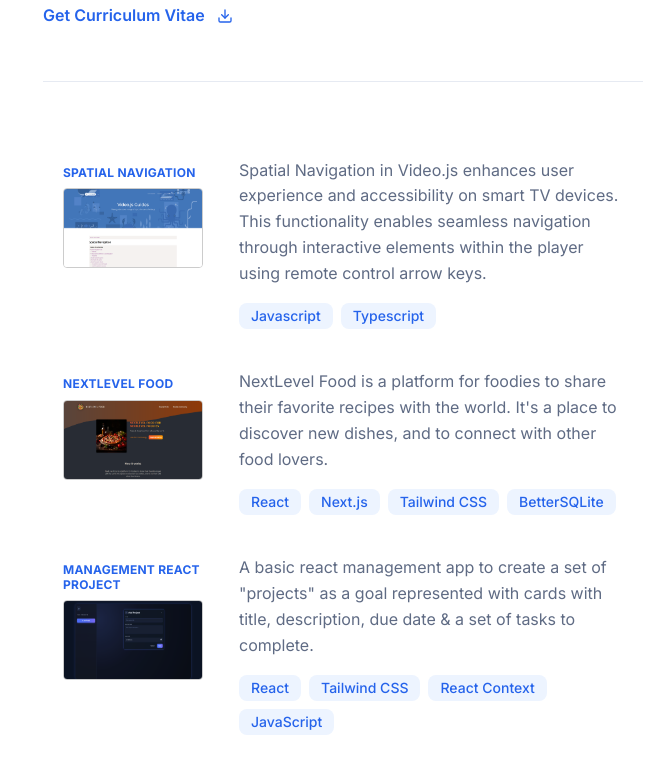
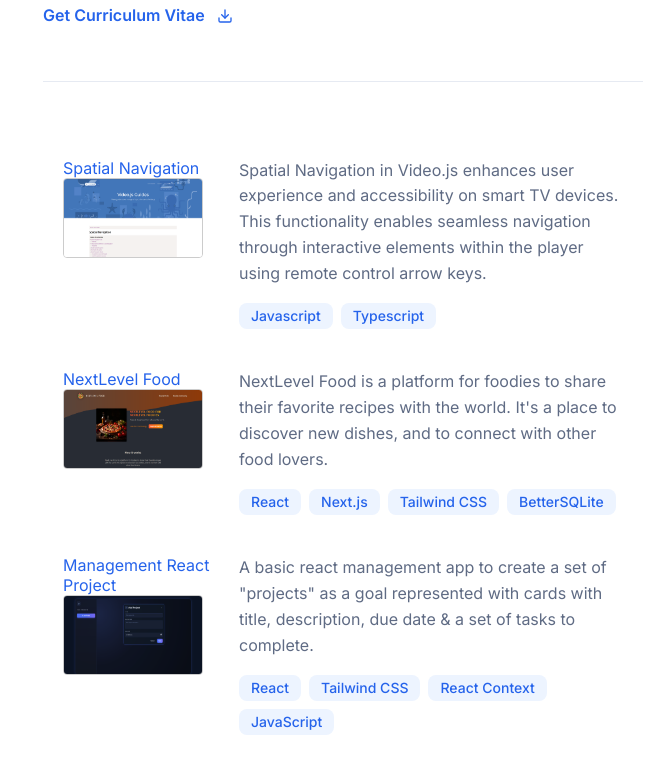
Before and after one commit to CarlosVillasenor/personal-landing-page, a Next.js app: page / in a window 1280 px wide. Shown: the part 1880-2657 px from the top of the page, without its empty margins (617-1280 px from the left). Built offline with nearby package versions, Linux system fonts and the light colour scheme.

Commit message:
feat: add and implement animated on scroll component

```diff
--- /dev/null
+++ b/src/components/AnimatedOnScroll/AnimatedOnScroll.module.css
@@ -0,0 +1,20 @@
+.container {
+  opacity: 0;
+  transform: translateY(40px);
+  transition:
+    opacity 0.7s ease,
+    transform 0.7s ease;
+}
+
+.visible {
+  opacity: 1;
+  transform: translateY(0);
+}
+
+@media (prefers-reduced-motion: reduce) {
+  .container {
+    opacity: 1;
+    transform: none;
+    transition: none;
+  }
+}
--- /dev/null
+++ b/src/components/AnimatedOnScroll/AnimatedOnScroll.tsx
@@ -0,0 +1,68 @@
+"use client";
+
+import { ReactNode, useEffect, useRef, useState } from "react";
+import styles from "./AnimatedOnScroll.module.css";
+
+interface AnimatedOnScrollProps {
+  children: ReactNode;
+  className?: string;
+  threshold?: number;
+  rootMargin?: string;
+  once?: boolean;
+}
+
+const AnimatedOnScroll = ({
+  children,
+  className = "",
+  threshold = 0.15,
+  rootMargin = "0px 0px -50px 0px",
+  once = true,
+}: AnimatedOnScrollProps) => {
+  const [isVisible, setIsVisible] = useState(false);
+  const elementRef = useRef<HTMLDivElement>(null);
+
+  useEffect(() => {
+    const element = elementRef.current;
+
+    if (!element) {
+      return;
+    }
+
+    const observer = new IntersectionObserver(
+      ([entry]) => {
+        if (entry.isIntersecting) {
+          setIsVisible(true);
+
+          if (once) {
+            observer.unobserve(element);
+          }
+        } else if (!once) {
+          setIsVisible(false);
+        }
+      },
+      {
+        threshold,
+        rootMargin,
+      }
+    );
+
+    observer.observe(element);
+
+    return () => {
+      observer.disconnect();
+    };
+  }, [threshold, rootMargin, once]);
+
+  return (
+    <div
+      ref={elementRef}
+      className={`${styles.container} ${
+        isVisible ? styles.visible : ""
+      } ${className}`}
+    >
+      {children}
+    </div>
+  );
+};
+
+export default AnimatedOnScroll;
--- a/src/components/Content/Experience/ExperienceBadge.tsx
+++ b/src/components/Content/Experience/ExperienceBadge.tsx
@@ -1,4 +1,5 @@
 import styles from "./ExperienceBadge.module.css";
+import AnimatedOnScroll from "../../AnimatedOnScroll/AnimatedOnScroll";
 
 type experience = {
   period: string;
@@ -10,9 +11,19 @@ type experience = {
   website: string;
 };
 
-export default function ExperienceBadge({ experience }: { experience: experience }) {
+export default function ExperienceBadge({
+  experience,
+}: {
+  experience: experience;
+}) {
   return (
-    <a className={styles.badgeLink} href={experience.website} target="_blank" rel="noopener noreferrer">
+    <AnimatedOnScroll>
+      <a
+        className={styles.badgeLink}
+        href={experience.website}
+        target="_blank"
+        rel="noopener noreferrer"
+      >
         <article className={styles.experienceItem}>
           <p className={styles.period}>{experience.period}</p>
 
@@ -20,16 +31,10 @@ export default function ExperienceBadge({ experience }: { experience: experience
             <h3 className={styles.experienceTitle}>
               {experience.role}
               <span className={styles.experienceDot}>-</span>
-            <span
-              className={styles.companyLink}
-            >
-              {experience.company}
-            </span>
+              <span className={styles.companyLink}>{experience.company}</span>
             </h3>
 
-          <p className={styles.paragraph}>
-            {experience.description}
-          </p>
+            <p className={styles.paragraph}>{experience.description}</p>
 
             <ul className={styles.techList} aria-label="Tech stack">
               {experience.technologies.map((tech) => (
@@ -39,5 +44,6 @@ export default function ExperienceBadge({ experience }: { experience: experience
           </div>
         </article>
       </a>
-  )
+    </AnimatedOnScroll>
+  );
 }
--- a/src/components/Content/Projects/ProjectBadge.tsx
+++ b/src/components/Content/Projects/ProjectBadge.tsx
@@ -1,5 +1,6 @@
 import styles from "./ProjectBadge.module.css";
 import Image from "next/image";
+import AnimatedOnScroll from "../../AnimatedOnScroll/AnimatedOnScroll";
 
 type project = {
   title: string;
@@ -11,10 +12,11 @@ type project = {
 
 export default function ProjectBadge({ project }: { project: project }) {
   return (
-    <a className={styles.badgeLink} href={project.website} target="_blank" rel="noopener noreferrer">
-      <article className={styles.projectItem}>
+    <AnimatedOnScroll>
+      <a className={styles.badgeLink} href={project.website} target="_blank" rel="noopener noreferrer">
+        <article className={styles.projectItem}>
         <div className={styles.projectHeader}>
-          <p className={styles.tittle}>{project.title}</p>
+          <p className={styles.title}>{project.title}</p>
           <Image
             src={`/project-images/${project.image}`}
             alt={project.title}
@@ -34,7 +36,8 @@ export default function ProjectBadge({ project }: { project: project }) {
             ))}
           </ul>
         </div>
-      </article>
-    </a>
-  )
+        </article>
+      </a>
+    </AnimatedOnScroll>
+  );
 }
```
Lines whose indentation alone changed are shown as unchanged.
